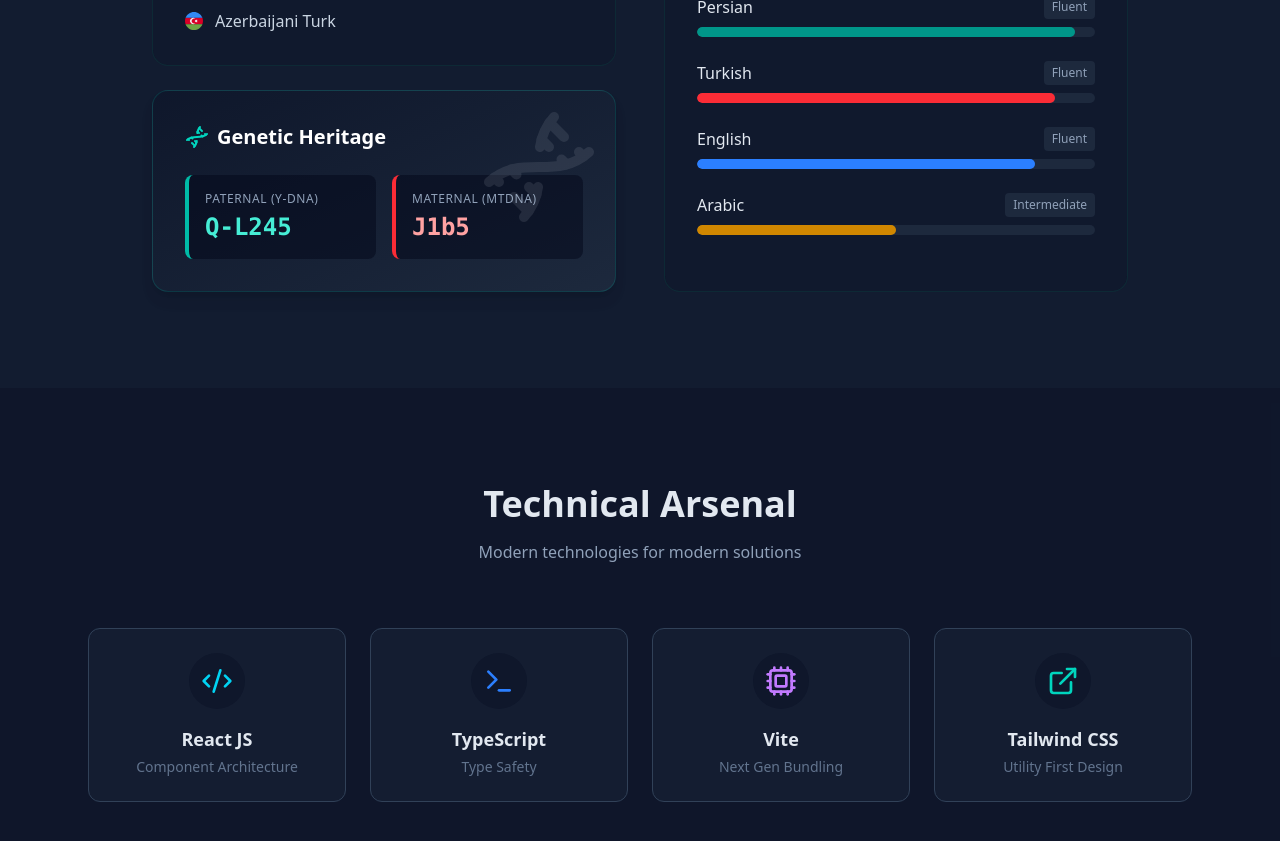
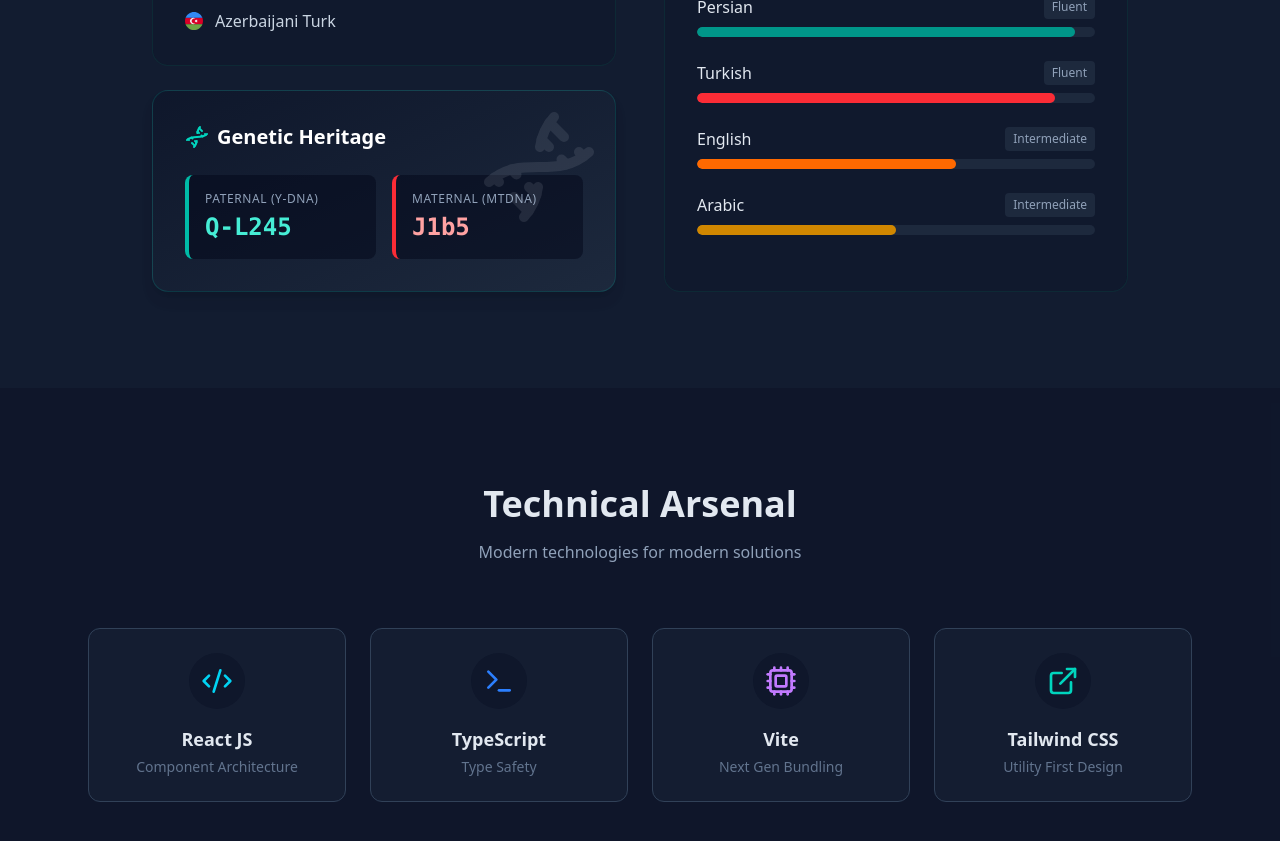
Before and after one commit to sajjadbey/qizilbash.ir, a React (Vite) app: page / in a window 1280 px wide. Shown: the part 1160-2001 px from the top of the page. Built offline with nearby package versions, Linux system fonts and the light colour scheme.

Commit message:
size fix

```diff
--- a/src/App.tsx
+++ b/src/App.tsx
@@ -227,7 +227,7 @@
                   <LanguageBar lang="Azerbaijani" level="Native" percent={100} color="bg-teal-500" />
                   <LanguageBar lang="Persian" level="Fluent" percent={95} color="bg-teal-600" />
                   <LanguageBar lang="Turkish" level="Fluent" percent={90} color="bg-red-500" />
-                  <LanguageBar lang="English" level="Fluent" percent={85} color="bg-blue-500" />
+                  <LanguageBar lang="English" level="Intermediate" percent={65} color="bg-orange-500" />
                   <LanguageBar lang="Arabic" level="Intermediate" percent={50} color="bg-yellow-600" />
                 </div>
               </div>
```
